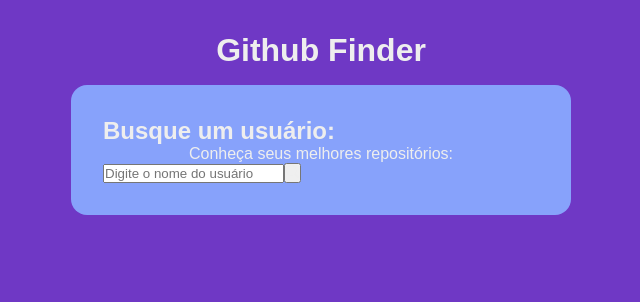
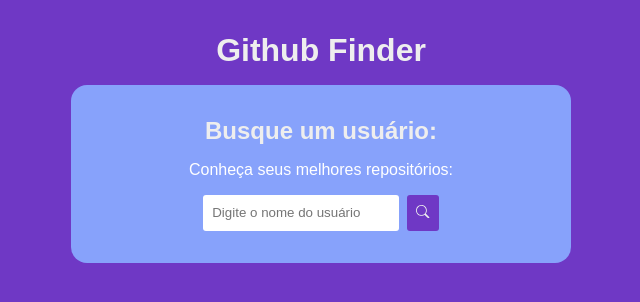
Before and after one commit to JethroTiago/github-finder, a React (Vite) app: page / in a window 1280 px wide. Shown: the top 302 px of the page, without its empty margins (319-959 px from the left). Built offline with nearby package versions, Linux system fonts and the light colour scheme; a web font is replaced by a local one.

Commit message:
Adjusting styles

```diff
--- a/src/components/Search.module.css
+++ b/src/components/Search.module.css
@@ -4,4 +4,34 @@
     border-radius: 1rem;
     display: flex;
     flex-direction: column;
+    justify-content: center;
+    align-items: center;
+    gap: 1rem;
+    margin-bottom: 1.5rem;
 }
+
+.search p {
+    color: #FFFFFF;
+}
+
+.search_container {
+    display: flex;
+    gap: .5rem;
+}
+
+.search_container input,
+.search_container button {
+    padding: .6rem;
+    border-radius: 3px;
+    border: none;
+    color: #6F38C5;
+}
+
+.search_container button {
+    background-color: #6F38C5;
+    cursor: pointer;
+}
+
+.search_container button:hover {
+    background-color: #ADDDD0;
+}
--- a/src/components/Search.tsx
+++ b/src/components/Search.tsx
@@ -15,7 +15,7 @@
     <div className={classes.search}>
         <h2>Busque um usuário:</h2>
         <p>Conheça seus melhores repositórios:</p>
-        <div>
+        <div className={classes.search_container}>
             <input
                 type="text"
                 placeholder='Digite o nome do usuário'
```
